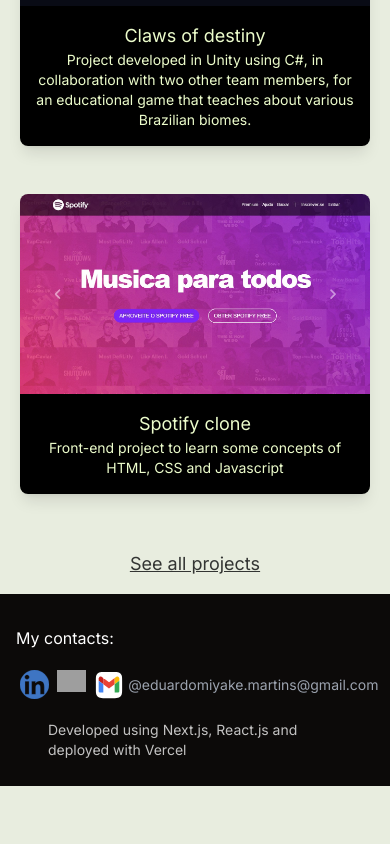
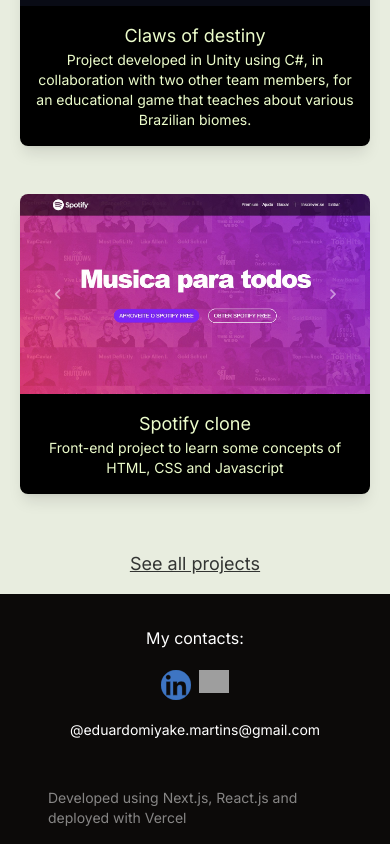
Before and after one commit to duduMiyake/portfolio, a Next.js app: page / in a window 390 px wide. Shown: the part 4456-5300 px from the top of the page. Before the commit the page ends 5242 px from the top, so only its background shows below. Built offline with nearby package versions, Linux system fonts and the light colour scheme; grey boxes are pictures that could not be loaded.

Commit message:
footer update

```diff
--- a/src/app/components/Contact.jsx
+++ b/src/app/components/Contact.jsx
@@ -3,9 +3,9 @@
 
 const Contact = () => {
   return (
-    <div className="flex bg-stone-950 w-full h-48 text-white p-4 justify-between" id="Contact">
-      <div className="flex flex-col mt-4 w-fit">
-        <h1 className="">My contacts:</h1>
+    <div className="flex bg-stone-950 w-full h-fit text-white p-4 justify-between" id="Contact">
+      <div className="flex flex-col mt-4 w-fit items-center md:items-start">
+        <h1 className="w-fit">My contacts:</h1>
         <div className="flex w-fit py-4 justify-around">
           <div className="p-1 h-fit hover:-translate-y-1 transition ease-in">
             <Link href={"https://www.linkedin.com/in/eduardo-miyake/"}>
@@ -17,7 +17,7 @@
               <Image alt="github icon" src={"/icons/github.svg"} width={30} height={30} />
             </Link>
           </div>
-          <div className="flex p-1 h-fit text-sm text-gray-400">
+          <div className="hidden md:flex p-1 h-fit text-sm text-gray-400">
             <Image alt="gmail icon" src={"/icons/gmail.svg"} width={30} height={30} />
             <p className="ml-1 place-self-center">@</p>
             <p className="text-sm place-self-center select-all">
@@ -25,7 +25,11 @@
             </p>
           </div>
         </div>
-        <div className="md:hidden mx-8 text-sm opacity-75">Developed using Next.js, React.js and deployed with Vercel</div>
+        <div className="text-sm mb-12 md:hidden">
+          <span>@</span>
+          <span>eduardomiyake.martins@gmail.com</span>
+        </div>
+        <div className="md:hidden mx-8 text-sm opacity-50">Developed using Next.js, React.js and deployed with Vercel</div>
       </div>
       <div className="hidden md:flex items-center opacity-75">
         <h1>Developed using Next.js, React.js and deployed with Vercel</h1>
```
